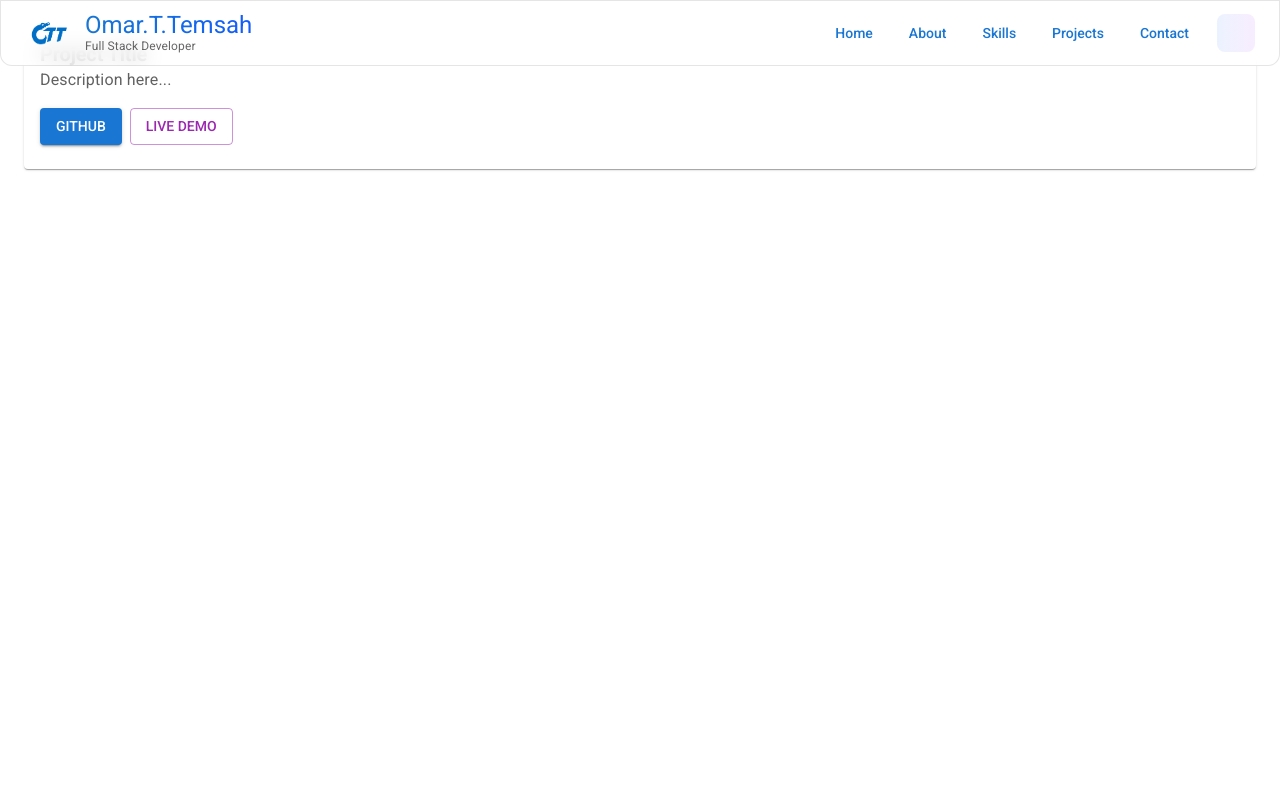
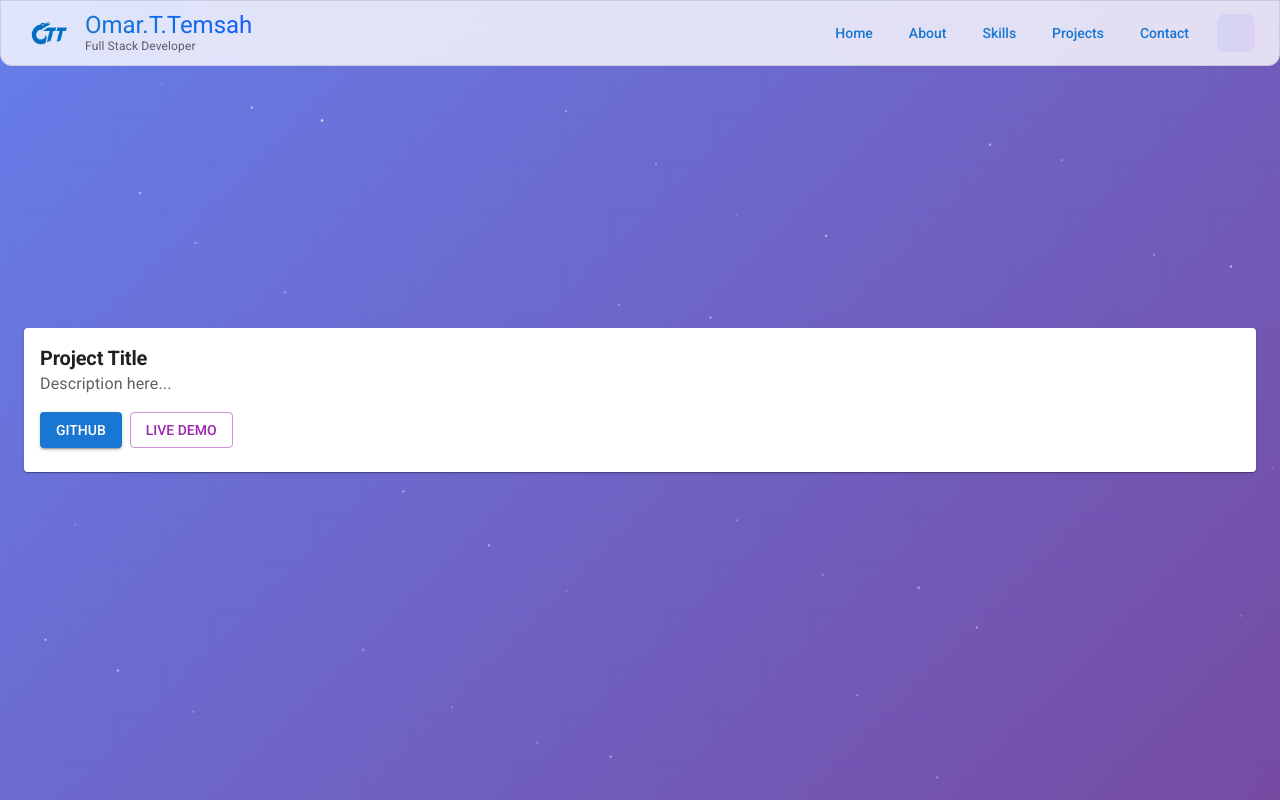
Before and after one commit to OmarTemsah99/my-portfolio, a Next.js app: page /projects in a window 1280 px wide. Built offline with nearby package versions, Linux system fonts and the light colour scheme; some icons are missing; what @mui/material-nextjs would draw is missing.

Commit message:
Accedently Fixing a hydration error (I am still trying to figure out how changing the location of the file fixed it)

```diff
--- /dev/null
+++ b/app/components/Background/AnimatedBackground.tsx
@@ -0,0 +1,113 @@
+"use client";
+
+import { Box } from "@mui/material";
+import { useEffect, useState } from "react";
+import { useColorScheme } from "@mui/material/styles";
+
+const FloatingParticles = ({ isDark }: { isDark: boolean }) => {
+  // Generate stable particle positions using a seeded random approach
+  const particles = Array.from({ length: 50 }, (_, i) => {
+    // Use a simple hash to create stable positions for each particle
+    const seed = i * 12345;
+    const left = (((seed * 16807) % 2147483647) / 2147483647) * 100;
+    const top = (((seed * 48271) % 2147483647) / 2147483647) * 100;
+
+    return (
+      <Box
+        key={i}
+        sx={{
+          position: "absolute",
+          width: "2px",
+          height: "2px",
+          backgroundColor: isDark
+            ? "rgba(139, 92, 246, 0.6)"
+            : "rgba(255, 255, 255, 0.8)",
+          borderRadius: "50%",
+          animation: `float${i % 3} ${3 + (i % 4)}s infinite ease-in-out`,
+          left: `${left}%`,
+          top: `${top}%`,
+          animationDelay: `${(i % 10) * 0.2}s`,
+        }}
+      />
+    );
+  });
+
+  return (
+    <Box
+      sx={{
+        position: "fixed",
+        top: 0,
+        left: 0,
+        width: "100%",
+        height: "100%",
+        pointerEvents: "none",
+        zIndex: 0,
+        overflow: "hidden",
+      }}>
+      {particles}
+    </Box>
+  );
+};
+
+const AnimatedGrid = ({ isDark }: { isDark: boolean }) => {
+  return (
+    <Box
+      sx={{
+        position: "fixed",
+        top: 0,
+        left: 0,
+        width: "100%",
+        height: "100%",
+        opacity: isDark ? 0.1 : 0.05,
+        backgroundImage: `
+          linear-gradient(rgba(139, 92, 246, 0.3) 1px, transparent 1px),
+          linear-gradient(90deg, rgba(139, 92, 246, 0.3) 1px, transparent 1px)
+        `,
+        backgroundSize: "50px 50px",
+        animation: "gridMove 20s linear infinite",
+        zIndex: 0,
+      }}
+    />
+  );
+};
+
+const AnimatedBackground = ({ children }: { children: React.ReactNode }) => {
+  const [isMounted, setIsMounted] = useState(false);
+  const { mode } = useColorScheme();
+
+  useEffect(() => {
+    setIsMounted(true);
+  }, []);
+
+  // Default to light theme during SSR to match the server
+  const isDark = isMounted ? mode === "dark" : false;
+
+  return (
+    <Box
+      sx={{
+        minHeight: "100vh",
+        position: "relative",
+        background: isDark
+          ? "linear-gradient(135deg, #0f0f23 0%, #1a1a2e 50%, #16213e 100%)"
+          : "linear-gradient(135deg, #667eea 0%, #764ba2 100%)",
+        display: "flex",
+        alignItems: "center",
+        overflow: "hidden",
+      }}>
+      {/* Only render animations on client side */}
+      {isMounted && (
+        <>
+          <AnimatedGrid isDark={isDark} />
+          <FloatingParticles isDark={isDark} />
+        </>
+      )}
+
+      {/* Content container */}
+      <Box sx={{ position: "relative", zIndex: 2, width: "100%" }}>
+        {children}
+      </Box>
+    </Box>
+  );
+};
+
+export default AnimatedBackground;
--- a/app/globals.css
+++ b/app/globals.css
@@ -318,3 +318,80 @@
 .text-primary {
   @apply text-blue-400;
 }
+
+@keyframes gradientShift {
+  0% {
+    background-position: 0% 50%;
+  }
+  50% {
+    background-position: 100% 50%;
+  }
+  100% {
+    background-position: 0% 50%;
+  }
+}
+
+@keyframes blink {
+  0%,
+  50% {
+    opacity: 1;
+  }
+  51%,
+  100% {
+    opacity: 0;
+  }
+}
+
+@keyframes float0 {
+  0%,
+  100% {
+    transform: translateY(0px) translateX(0px);
+    opacity: 0.3;
+  }
+  25% {
+    transform: translateY(-20px) translateX(10px);
+    opacity: 1;
+  }
+  50% {
+    transform: translateY(-40px) translateX(-5px);
+    opacity: 0.8;
+  }
+  75% {
+    transform: translateY(-20px) translateX(-10px);
+    opacity: 0.6;
+  }
+}
+@keyframes float1 {
+  0%,
+  100% {
+    transform: translateY(0px) translateX(0px) rotate(0deg);
+    opacity: 0.2;
+  }
+  33% {
+    transform: translateY(-30px) translateX(15px) rotate(120deg);
+    opacity: 0.9;
+  }
+  66% {
+    transform: translateY(-60px) translateX(-10px) rotate(240deg);
+    opacity: 0.5;
+  }
+}
+@keyframes float2 {
+  0%,
+  100% {
+    transform: translateY(0px) scale(1);
+    opacity: 0.4;
+  }
+  50% {
+    transform: translateY(-50px) scale(1.2);
+    opacity: 1;
+  }
+}
+@keyframes gridMove {
+  0% {
+    transform: translate(0, 0);
+  }
+  100% {
+    transform: translate(50px, 50px);
+  }
+}
--- a/app/layout.tsx
+++ b/app/layout.tsx
@@ -3,6 +3,10 @@ import { ThemeProvider } from "@mui/material/styles";
 import type { Metadata } from "next";
 import { Roboto } from "next/font/google";
 import theme from "./theme";
+import { CssBaseline, InitColorSchemeScript } from "@mui/material";
+import "./globals.css";
+import Navbar from "./components/Navbar/Navbar";
+import AnimatedBackground from "./components/Background/AnimatedBackground";
 
 const roboto = Roboto({
   weight: ["300", "400", "500", "700"],
@@ -10,10 +14,6 @@ const roboto = Roboto({
   display: "swap",
   variable: "--font-roboto",
 });
-
-import { CssBaseline, InitColorSchemeScript } from "@mui/material";
-import "./globals.css";
-import Navbar from "./components/Navbar/Navbar";
 
 export const metadata: Metadata = {
   title: "OmarTemsah-Dev-Portfolio",
@@ -33,7 +33,7 @@ export default function RootLayout({
             <InitColorSchemeScript attribute="class" />
             <CssBaseline />
             <Navbar />
-            {children}
+            <AnimatedBackground>{children}</AnimatedBackground>
           </ThemeProvider>
         </AppRouterCacheProvider>
       </body>
--- a/app/page.tsx
+++ b/app/page.tsx
@@ -8,67 +8,6 @@ import { Box, Button, Container, Fade, Slide, Typography } from "@mui/material";
 import { useColorScheme } from "@mui/material/styles";
 import Link from "next/link";
 import { useEffect, useState } from "react";
-
-// Floating particles component
-const FloatingParticles = ({ isDark }: { isDark: boolean }) => {
-  const particles = Array.from({ length: 50 }, (_, i) => (
-    <Box
-      key={i}
-      sx={{
-        position: "absolute",
-        width: "2px",
-        height: "2px",
-        backgroundColor: isDark
-          ? "rgba(139, 92, 246, 0.6)"
-          : "rgba(255, 255, 255, 0.8)",
-        borderRadius: "50%",
-        animation: `float${i % 3} ${3 + (i % 4)}s infinite ease-in-out`,
-        left: `${Math.random() * 100}%`,
-        top: `${Math.random() * 100}%`,
-        animationDelay: `${Math.random() * 2}s`,
-      }}
-    />
-  ));
-
-  return (
-    <Box
-      sx={{
-        position: "fixed",
-        top: 0,
-        left: 0,
-        width: "100%",
-        height: "100%",
-        pointerEvents: "none",
-        zIndex: 0,
-        overflow: "hidden",
-      }}>
-      {particles}
-    </Box>
-  );
-};
-
-// Animated background grid
-const AnimatedGrid = ({ isDark }: { isDark: boolean }) => {
-  return (
-    <Box
-      sx={{
-        position: "fixed",
-        top: 0,
-        left: 0,
-        width: "100%",
-        height: "100%",
-        opacity: isDark ? 0.1 : 0.05,
-        backgroundImage: `
-          linear-gradient(rgba(139, 92, 246, 0.3) 1px, transparent 1px),
-          linear-gradient(90deg, rgba(139, 92, 246, 0.3) 1px, transparent 1px)
-        `,
-        backgroundSize: "50px 50px",
-        animation: "gridMove 20s linear infinite",
-        zIndex: 0,
-      }}
-    />
-  );
-};
 
 export default function Home() {
   const [isVisible, setIsVisible] = useState(false);
@@ -103,7 +42,7 @@ export default function Home() {
   // Determine theme safely
   const isDark = mounted ? mode === "dark" : false;
 
-  // Don't render theme-dependent content until mounted
+  // Don't render content until mounted
   if (!mounted) {
     return (
       <Box
@@ -112,7 +51,6 @@ export default function Home() {
           display: "flex",
           alignItems: "center",
           justifyContent: "center",
-          background: "linear-gradient(135deg, #667eea 0%, #764ba2 100%)",
         }}>
         <Typography variant="h4" sx={{ color: "white" }}>
           Loading...
@@ -122,101 +60,6 @@ export default function Home() {
   }
 
   return (
-    <>
-      {/* Global styles for animations */}
-      <style jsx global>{`
-        @keyframes gradientShift {
-          0% {
-            background-position: 0% 50%;
-          }
-          50% {
-            background-position: 100% 50%;
-          }
-          100% {
-            background-position: 0% 50%;
-          }
-        }
-
-        @keyframes blink {
-          0%,
-          50% {
-            opacity: 1;
-          }
-          51%,
-          100% {
-            opacity: 0;
-          }
-        }
-
-        @keyframes float0 {
-          0%,
-          100% {
-            transform: translateY(0px) translateX(0px);
-            opacity: 0.3;
-          }
-          25% {
-            transform: translateY(-20px) translateX(10px);
-            opacity: 1;
-          }
-          50% {
-            transform: translateY(-40px) translateX(-5px);
-            opacity: 0.8;
-          }
-          75% {
-            transform: translateY(-20px) translateX(-10px);
-            opacity: 0.6;
-          }
-        }
-        @keyframes float1 {
-          0%,
-          100% {
-            transform: translateY(0px) translateX(0px) rotate(0deg);
-            opacity: 0.2;
-          }
-          33% {
-            transform: translateY(-30px) translateX(15px) rotate(120deg);
-            opacity: 0.9;
-          }
-          66% {
-            transform: translateY(-60px) translateX(-10px) rotate(240deg);
-            opacity: 0.5;
-          }
-        }
-        @keyframes float2 {
-          0%,
-          100% {
-            transform: translateY(0px) scale(1);
-            opacity: 0.4;
-          }
-          50% {
-            transform: translateY(-50px) scale(1.2);
-            opacity: 1;
-          }
-        }
-        @keyframes gridMove {
-          0% {
-            transform: translate(0, 0);
-          }
-          100% {
-            transform: translate(50px, 50px);
-          }
-        }
-      `}</style>
-
-      <Box
-        sx={{
-          minHeight: "100vh",
-          position: "relative",
-          background: isDark
-            ? "linear-gradient(135deg, #0f0f23 0%, #1a1a2e 50%, #16213e 100%)"
-            : "linear-gradient(135deg, #667eea 0%, #764ba2 100%)",
-          display: "flex",
-          alignItems: "center",
-          overflow: "hidden",
-        }}>
-        <AnimatedGrid isDark={isDark} />
-        <FloatingParticles isDark={isDark} />
-
     <Container
       maxWidth="lg"
       sx={{
@@ -242,8 +85,7 @@ export default function Home() {
           <Typography
             variant="h1"
             sx={{
-                  background:
-                    "linear-gradient(45deg, #8b5cf6, #06b6d4, #10b981)",
+              background: "linear-gradient(45deg, #8b5cf6, #06b6d4, #10b981)",
               backgroundSize: "200% 200%",
               animation: "gradientShift 3s ease infinite",
               WebkitBackgroundClip: "text",
@@ -258,9 +100,7 @@ export default function Home() {
               },
               lineHeight: 1.1,
               mb: 3,
-                  textShadow: isDark
-                    ? "0 0 30px rgba(139, 92, 246, 0.3)"
-                    : "none",
+              textShadow: isDark ? "0 0 30px rgba(139, 92, 246, 0.3)" : "none",
             }}>
             {currentText}
             <Box
@@ -300,14 +140,12 @@ export default function Home() {
             }}>
             I turn coffee into code and ideas into reality! ☕✨
             <br />
-                From embedded systems that talk to each other (they&apos;re
-                quite chatty) to React apps that make users go &quot;Wow!&quot;,
-                I craft digital experiences that are both functional and
-                delightfully smooth.
+            From embedded systems that talk to each other (they&apos;re quite
+            chatty) to React apps that make users go &quot;Wow!&quot;, I craft
+            digital experiences that are both functional and delightfully
+            smooth.
             <br />
-                <Box
-                  component="span"
-                  sx={{ fontStyle: "italic", opacity: 0.8 }}>
+            <Box component="span" sx={{ fontStyle: "italic", opacity: 0.8 }}>
               Warning: May contain traces of Python, C++, and an unhealthy
               obsession with clean code! 🐍⚡
             </Box>
@@ -389,7 +227,5 @@ export default function Home() {
         </Box>
       </Fade>
     </Container>
-      </Box>
-    </>
   );
 }
```
Lines whose indentation alone changed are shown as unchanged.
